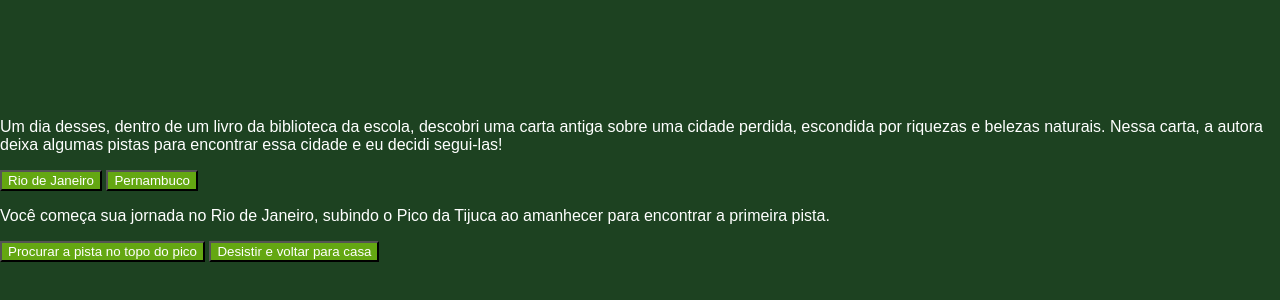
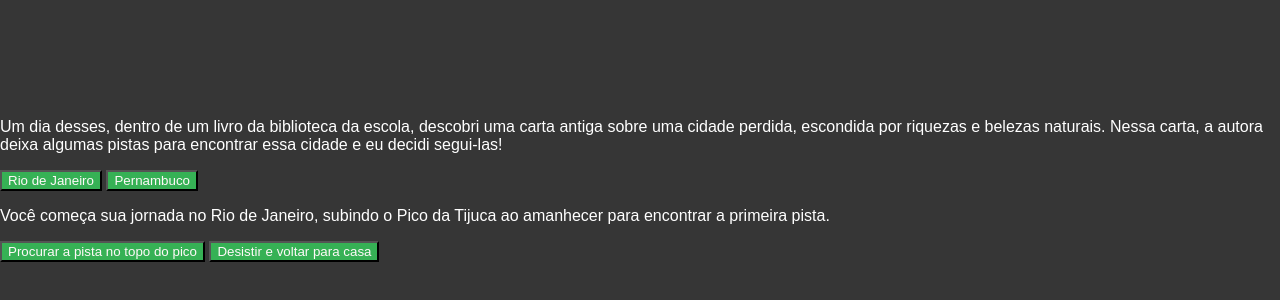
Before and after one commit to jeff-GG14/meu-site, a plain HTML site: page index.html in a window 1280 px wide. Shown: the part 168-468 px from the top of the page. Drawn offline with Linux system fonts and the light colour scheme.

Commit message:
Add files via upload

```diff
--- a/index.html
+++ b/index.html
@@ -8,6 +8,10 @@
 </head>
 <body>
     <main>
+
+    <script src="script.js"></script>
+</body>
+</html>
         <div class="passo ativo" id="passo-0">
             <p>Um dia desses, dentro de um livro da biblioteca da escola, descobri uma carta antiga sobre uma cidade perdida, escondida por riquezas e belezas naturais. Nessa carta, a autora deixa algumas pistas para encontrar essa cidade e eu decidi segui-las!</p>
             <button class="btn-proximo" data-proximo="1">Rio de Janeiro</button>
--- a/style.css
+++ b/style.css
@@ -1,6 +1,6 @@
 
 body {
-    background-color: #1D4221;
+    background-color: #000000c9;
     color: white;
     font-family: "Bai Jamjuree", sans-serif;
     display: flex;
@@ -11,7 +11,7 @@ body {
 }
 
 button {
-    background-color: #64A712;
-    color: white;
+    background-color: #36b155;
+    color: rgb(255, 249, 249);
     font-family: "Bai Jamjuree", sans-serif;
 }
```
